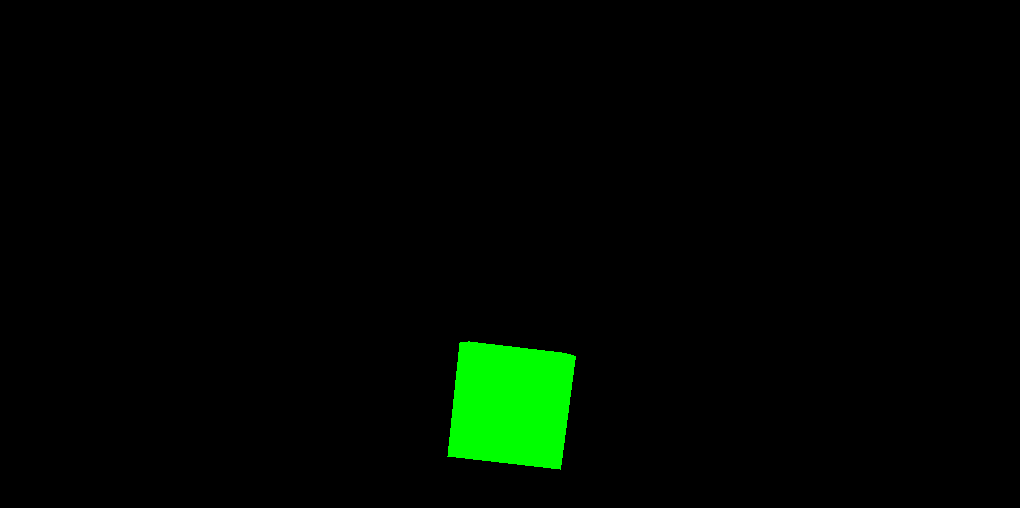
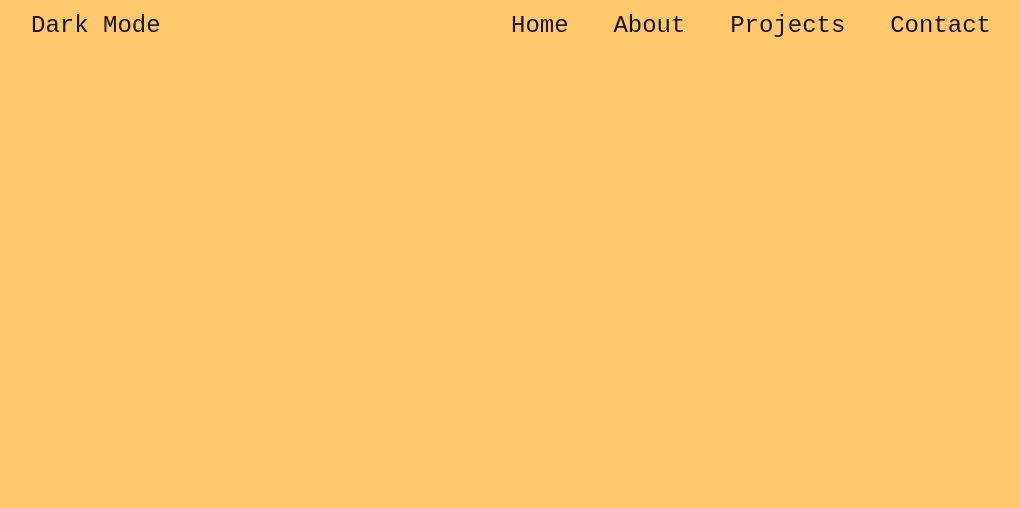
Before and after one commit to Pineapple-Soup/personal-website, a Next.js app: page / in a window 1280 px wide. Shown: the top 508 px of the page, without its empty margins (129-1149 px from the left). Built offline with nearby package versions, Linux system fonts and the light colour scheme.

Commit message:
build: integrate Navbar

```diff
--- a/src/app/page.tsx
+++ b/src/app/page.tsx
@@ -1,9 +1,9 @@
-import ThreeScene from "@/components/ThreeScene";
+import Navbar from "@/components/Navbar";
 
 export default function Home() {
   return (
     <main>
-      <ThreeScene />
+      <Navbar />
     </main>
   );
 }
```
